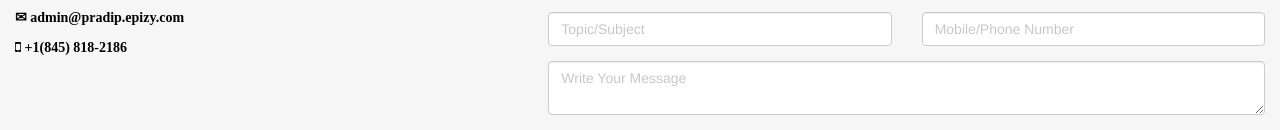
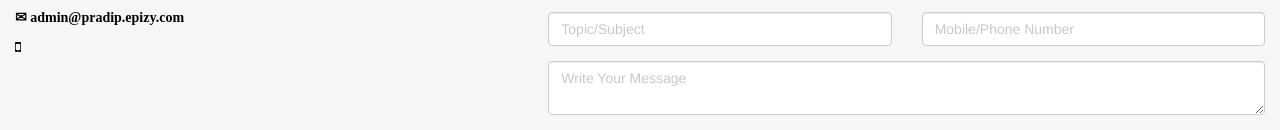
Before and after one commit to pradipkumarraushan/pradipkumarraushan.github.io, a plain HTML site: page index.html in a window 1280 px wide. Shown: the part 1269-1399 px from the top of the page. Drawn offline with nearby package versions, Linux system fonts and the light colour scheme.

Commit message:
Update index.html

```diff
--- a/index.html
+++ b/index.html
@@ -166,7 +166,7 @@
       <p style="font-family:Times New Roman;font-weight: bold;"><span style="font-family:Times New Roman;font-weight: bold;" class="glyphicon glyphicon-envelope"> <a style="color: black" href="mailto:admin@pradip.epizy.com">admin@pradip.epizy.com</a></span> </p>
 
       <p style="font-family:Times New Roman;font-weight: bold;"><span style="font-family:Times New Roman;font-weight: bold;" class="glyphicon"><i class="fa fa-mobile" aria-hidden="true"></i>
- <a style="color: black" href="tel:+18458182186"> +1(845) 818-2186</a></span> </p>
+ <a style="color: black" href="#"></a></span> </p>
 
     </div>
   <form method="POST" action="https://formspree.io/admin@pradip.epizy.com"  target="_blank" onsubmit="target_popup(this)">
```
